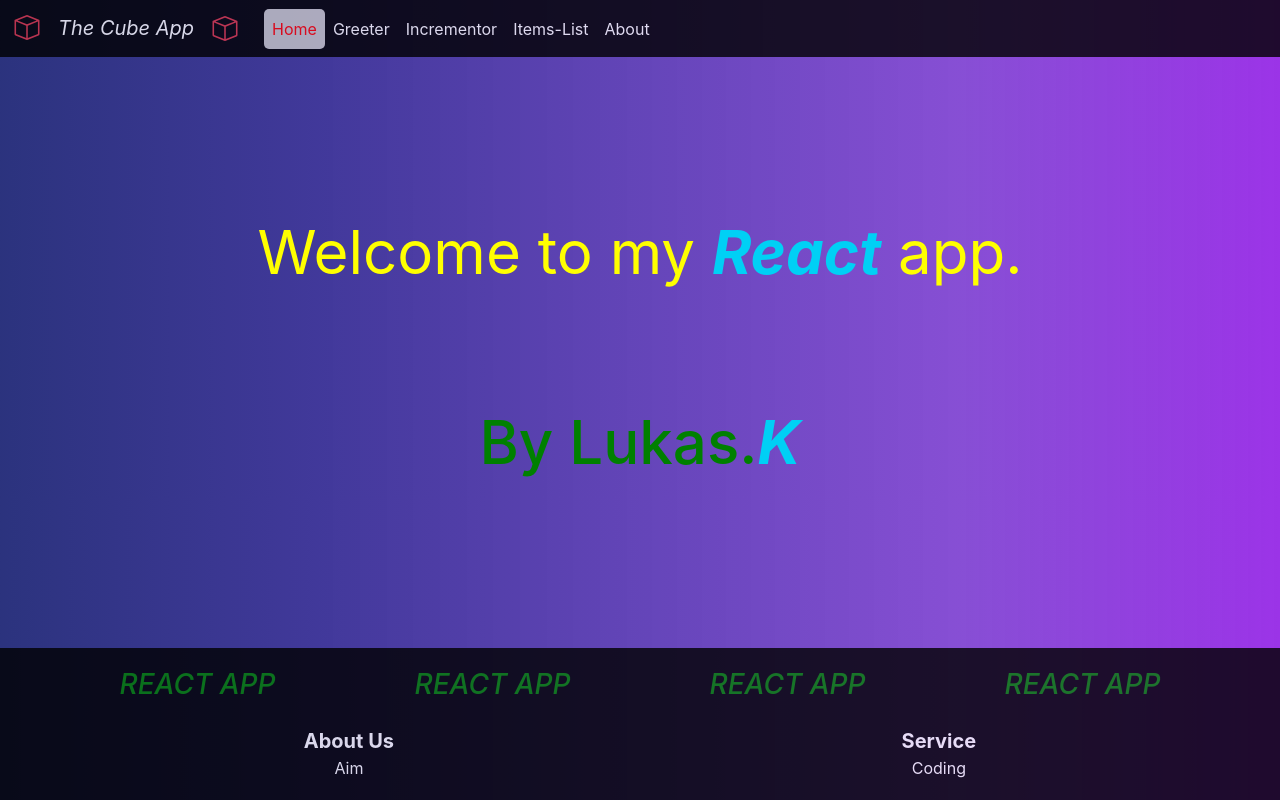
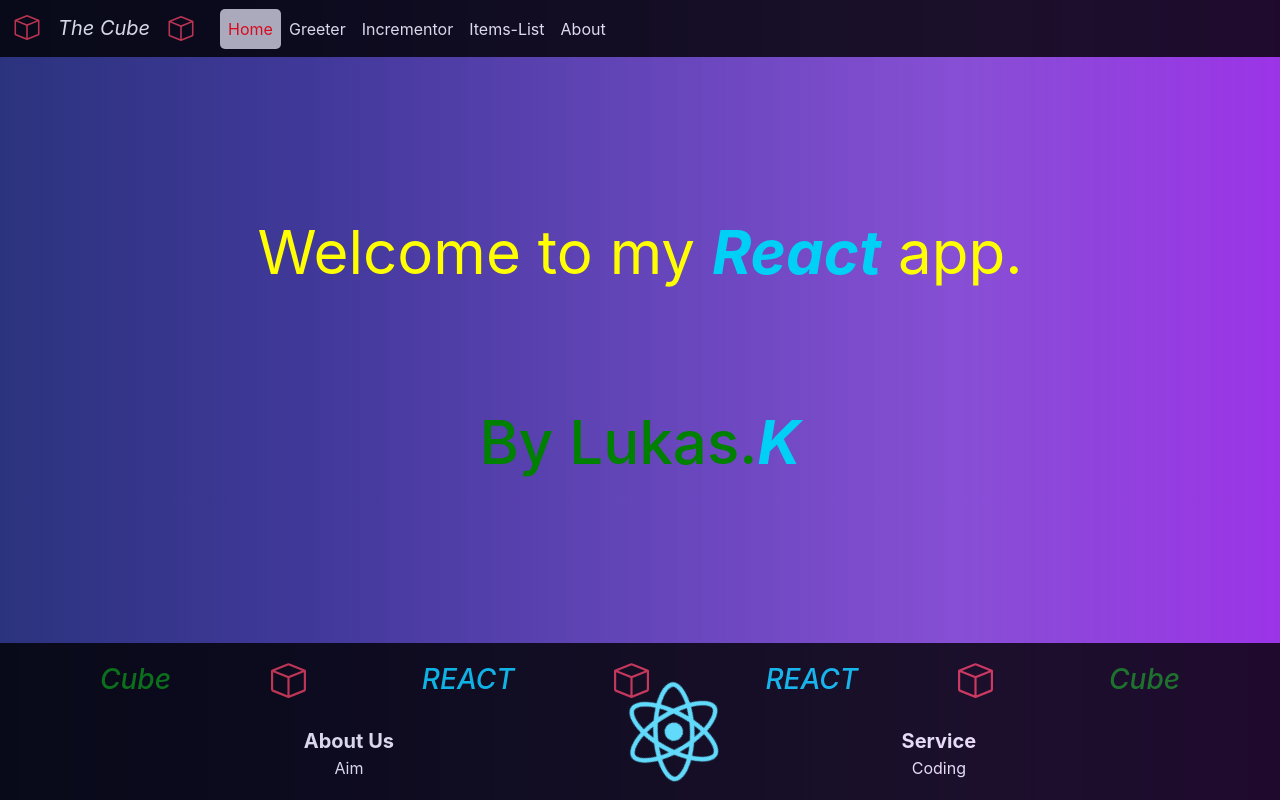
Before and after one commit to LukasC0D/project_react_app, a React (Create React App) app: page /#/ in a window 1280 px wide. Built offline with nearby package versions, Linux system fonts and the light colour scheme.

Commit message:
//style update commit4///

```diff
--- a/src/App.css
+++ b/src/App.css
@@ -1,5 +1,25 @@
-.App {
-    background-image: url(/src/Components/Images/cover.jpg);
-    position: absolute;
 
-}
+  .App-logo {
+    height: 15vmin;
+    position: fixed;
+    top: 84%;
+    left: 46%;
+    transform: translate(-50%, -50%);
+
+
+  }
+
+  @media (prefers-reduced-motion: no-preference) {
+    .App-logo {
+      animation: App-logo-spin infinite 6s linear;
+    }
+  }
+
+  @keyframes App-logo-spin {
+    from {
+      transform: rotate(0deg);
+    }
+    to {
+      transform: rotate(360deg);
+    }
+  }
--- a/src/App.js
+++ b/src/App.js
@@ -9,6 +9,7 @@ import About from './Components/About/About';
 import ItemList from './Components/ItemList/ItemList';
 import Image from './Components/Images/error.jpg'
 import Footer from './Components/Footer/Footer';
+import logo from './logo.svg'
 
 
 
@@ -53,6 +54,9 @@ const App =() => {
 
     <Footer/>
 
+        <div>
+         <img style={{}} src={logo} className="App-logo" alt="logo" />
+        </div>
 
 
   </>
--- a/src/Components/Footer/Footer.js
+++ b/src/Components/Footer/Footer.js
@@ -14,10 +14,27 @@ const Footer = () => {
                    textAlign: "center",
                    marginTop: "-50px" }}>
        <div className="d-flex justify-content-around pb-3">
-         <div><i>REACT APP</i></div>
-          <div><i>REACT APP</i></div>
-          <div><i>REACT APP</i></div>
-          <div><i>REACT APP</i></div>
+         <div ><i>Cube</i></div>
+         <div>
+           <svg xmlns="http://www.w3.org/2000/svg" width="35" height="35" fill="currentColor" className="bi bi-box  me-3 mb-1 text-danger" viewBox="0 0 16 16 " >
+            <path d="M8.186 1.113a.5.5 0 0 0-.372 0L1.846 3.5 8 5.961 14.154 3.5 8.186 1.113zM15 4.239l-6.5 2.6v7.922l6.5-2.6V4.24zM7.5 14.762V6.838L1 4.239v7.923l6.5 2.6zM7.443.184a1.5 1.5 0 0 1 1.114 0l7.129 2.852A.5.5 0 0 1 16 3.5v8.662a1 1 0 0 1-.629.928l-7.185 2.874a.5.5 0 0 1-.372 0L.63 13.09a1 1 0 0 1-.63-.928V3.5a.5.5 0 0 1 .314-.464L7.443.184z"/>
+            </svg>
+         </div>
+          <div style={{
+          color: "rgb(0, 208, 245)"}}><i>REACT</i></div>
+          <div>
+           <svg xmlns="http://www.w3.org/2000/svg" width="35" height="35" fill="currentColor" className="bi bi-box  me-3 mb-1 text-danger" viewBox="0 0 16 16 " >
+            <path d="M8.186 1.113a.5.5 0 0 0-.372 0L1.846 3.5 8 5.961 14.154 3.5 8.186 1.113zM15 4.239l-6.5 2.6v7.922l6.5-2.6V4.24zM7.5 14.762V6.838L1 4.239v7.923l6.5 2.6zM7.443.184a1.5 1.5 0 0 1 1.114 0l7.129 2.852A.5.5 0 0 1 16 3.5v8.662a1 1 0 0 1-.629.928l-7.185 2.874a.5.5 0 0 1-.372 0L.63 13.09a1 1 0 0 1-.63-.928V3.5a.5.5 0 0 1 .314-.464L7.443.184z"/>
+            </svg>
+         </div>
+          <div style={{
+          color: "rgb(0, 208, 245)"}}><i>REACT</i></div>
+          <div>
+           <svg xmlns="http://www.w3.org/2000/svg" width="35" height="35" fill="currentColor" className="bi bi-box  me-3 mb-1 text-danger" viewBox="0 0 16 16 " >
+            <path d="M8.186 1.113a.5.5 0 0 0-.372 0L1.846 3.5 8 5.961 14.154 3.5 8.186 1.113zM15 4.239l-6.5 2.6v7.922l6.5-2.6V4.24zM7.5 14.762V6.838L1 4.239v7.923l6.5 2.6zM7.443.184a1.5 1.5 0 0 1 1.114 0l7.129 2.852A.5.5 0 0 1 16 3.5v8.662a1 1 0 0 1-.629.928l-7.185 2.874a.5.5 0 0 1-.372 0L.63 13.09a1 1 0 0 1-.63-.928V3.5a.5.5 0 0 1 .314-.464L7.443.184z"/>
+            </svg>
+         </div>
+          <div><i>Cube</i></div>
        </div>
       </h3>
       <Container>
--- a/src/Components/Header/Header.js
+++ b/src/Components/Header/Header.js
@@ -11,7 +11,7 @@ const Header =() => {
           <svg xmlns="http://www.w3.org/2000/svg" width="30" height="25" fill="currentColor" className="bi bi-box  me-3 mb-1 text-danger" viewBox="0 0 16 16 " >
           <path d="M8.186 1.113a.5.5 0 0 0-.372 0L1.846 3.5 8 5.961 14.154 3.5 8.186 1.113zM15 4.239l-6.5 2.6v7.922l6.5-2.6V4.24zM7.5 14.762V6.838L1 4.239v7.923l6.5 2.6zM7.443.184a1.5 1.5 0 0 1 1.114 0l7.129 2.852A.5.5 0 0 1 16 3.5v8.662a1 1 0 0 1-.629.928l-7.185 2.874a.5.5 0 0 1-.372 0L.63 13.09a1 1 0 0 1-.63-.928V3.5a.5.5 0 0 1 .314-.464L7.443.184z"/>
           </svg>
-            <i>The Cube App</i></Link>
+            <i>The Cube</i></Link>
             <svg xmlns="http://www.w3.org/2000/svg" width="30" height="25" fill="currentColor" className="bi bi-box  me-4  text-danger" viewBox="0 0 16 16 " >
           <path d="M8.186 1.113a.5.5 0 0 0-.372 0L1.846 3.5 8 5.961 14.154 3.5 8.186 1.113zM15 4.239l-6.5 2.6v7.922l6.5-2.6V4.24zM7.5 14.762V6.838L1 4.239v7.923l6.5 2.6zM7.443.184a1.5 1.5 0 0 1 1.114 0l7.129 2.852A.5.5 0 0 1 16 3.5v8.662a1 1 0 0 1-.629.928l-7.185 2.874a.5.5 0 0 1-.372 0L.63 13.09a1 1 0 0 1-.63-.928V3.5a.5.5 0 0 1 .314-.464L7.443.184z"/>
           </svg>
--- a/src/Components/Home/Home.js
+++ b/src/Components/Home/Home.js
@@ -1,5 +1,7 @@
 import React from 'react';
 import './Home.css';
+
+
 
 const Home = () => {
   return (
@@ -25,6 +27,7 @@ const Home = () => {
             color: "rgb(0, 208, 245)"
           }}><i>K</i></strong></p>
 
+
         </div>
       </div>
 
```
Also changed, not shown: 14 other files (tests, documents, lock files or other folders).
